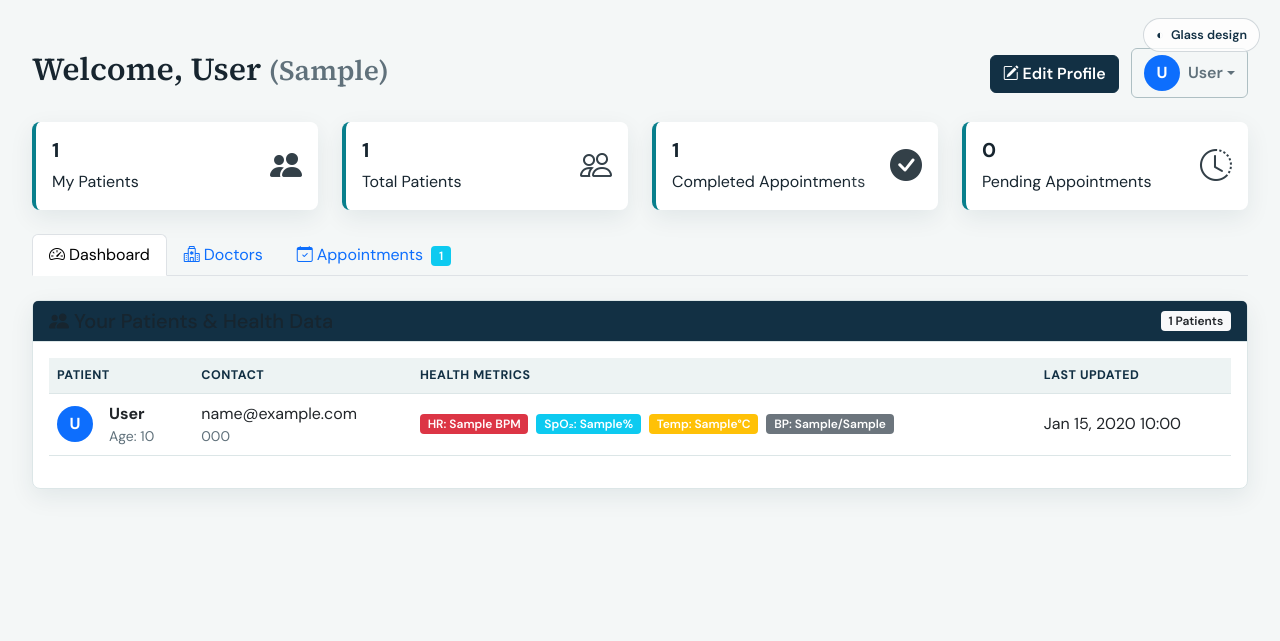
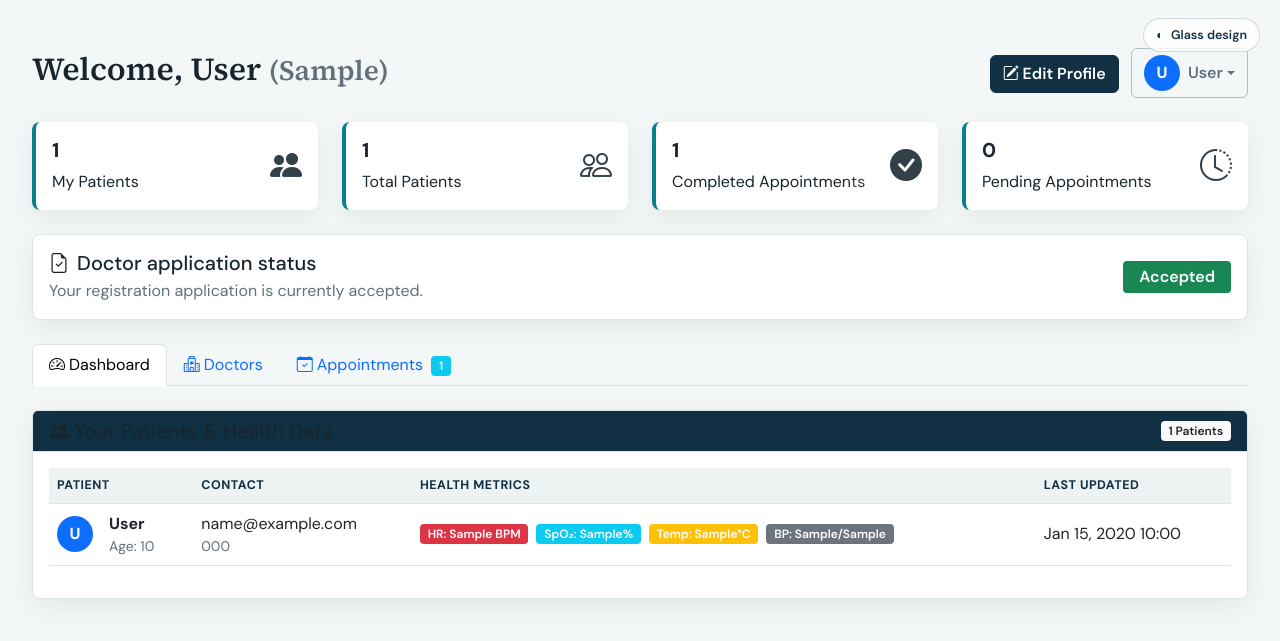
Before and after one commit to trishank18/medconnect, a PHP site: page /doctor-dashboard.php in a window 1280 px wide. Shown: the top 641 px of the page. Run offline with PHP 8.4, Linux system fonts and the light colour scheme; the visitor is signed in with stand-in values (Sample User, id 1); tables that the repository leaves empty or names only in its code hold one stand-in row (values such as "Sample post").

Commit message:
Added doctor application status panel

```diff
--- a/doctor-dashboard.php
+++ b/doctor-dashboard.php
@@ -19,6 +19,9 @@ try {
         header("Location: doctor-login.html?error=not_found");
         exit();
     }
+
+      $applicationStatus = $doctor['verification_status'] ?? 'pending';
+      $applicationStatusLabel = $applicationStatus === 'approved' ? 'Accepted' : ucfirst($applicationStatus);
 
     $directoryStmt = $conn->query("SELECT id, fullname, email, phone, department FROM doctors ORDER BY department, fullname");
     $doctorsByDepartment = [];
@@ -277,6 +280,18 @@ try {
             </div>
           </div>
         </div>
+      </div>
+    </div>
+
+    <div class="card mb-4 border-<?= $applicationStatus === 'approved' ? 'success' : ($applicationStatus === 'rejected' ? 'danger' : 'warning') ?>">
+      <div class="card-body d-flex flex-wrap justify-content-between align-items-center gap-3">
+        <div>
+          <h5 class="mb-1"><i class="bi bi-file-earmark-check me-2"></i>Doctor application status</h5>
+          <p class="text-muted mb-0">Your registration application is currently <?= strtolower($applicationStatusLabel) ?>.</p>
+        </div>
+        <span class="badge bg-<?= $applicationStatus === 'approved' ? 'success' : ($applicationStatus === 'rejected' ? 'danger' : 'warning text-dark') ?> fs-6 px-3 py-2">
+          <?= htmlspecialchars($applicationStatusLabel) ?>
+        </span>
       </div>
     </div>
 
@@ -587,6 +602,15 @@ try {
             <div class="card-body">
               <h6><i class="bi bi-person-badge"></i> Doctor ID</h6>
               <p><?= htmlspecialchars($doctor['id']) ?></p>
+            </div>
+          </div>
+
+          <div class="card mt-3">
+            <div class="card-body d-flex justify-content-between align-items-center">
+              <h6 class="mb-0"><i class="bi bi-file-earmark-check"></i> Application status</h6>
+              <span class="badge bg-<?= $applicationStatus === 'approved' ? 'success' : ($applicationStatus === 'rejected' ? 'danger' : 'warning text-dark') ?>">
+                <?= htmlspecialchars($applicationStatusLabel) ?>
+              </span>
             </div>
           </div>
         </div>
```
Also changed, not shown: admin-dashboard.php (+4 -4 lines).
